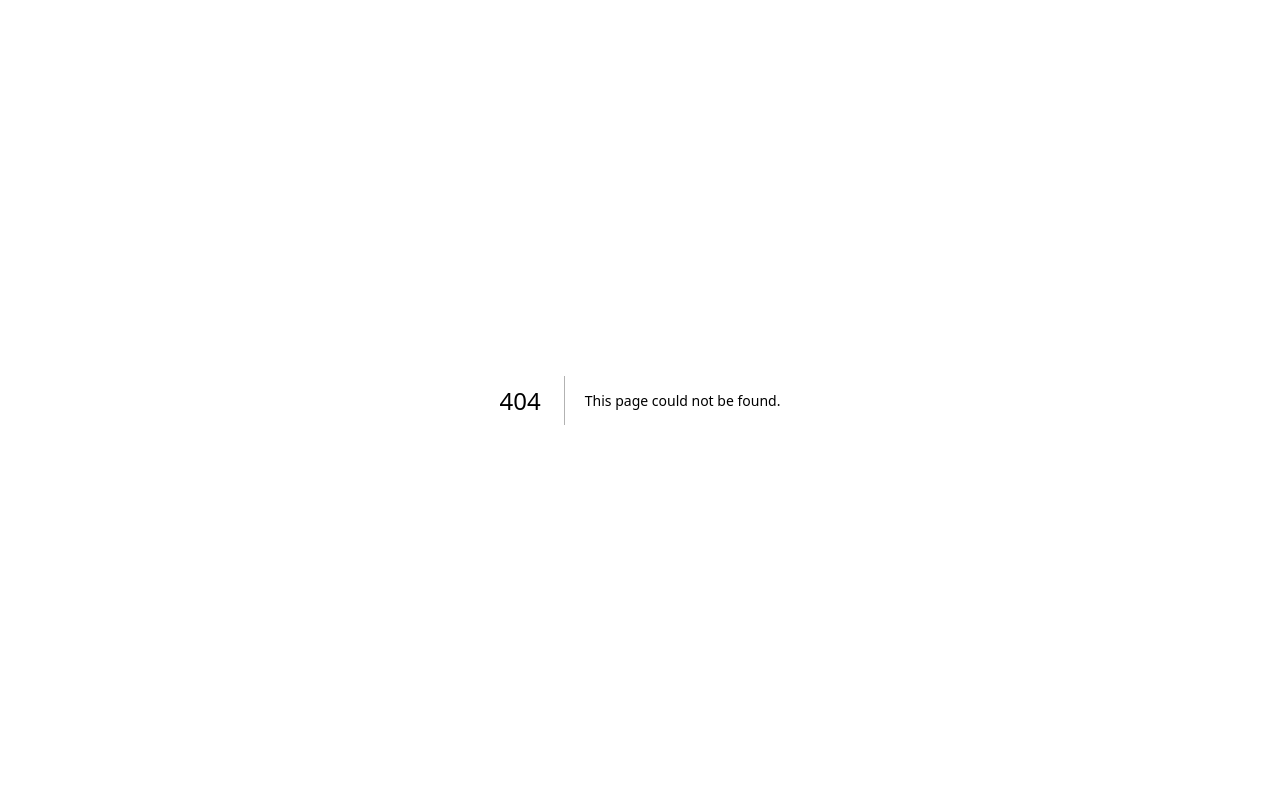
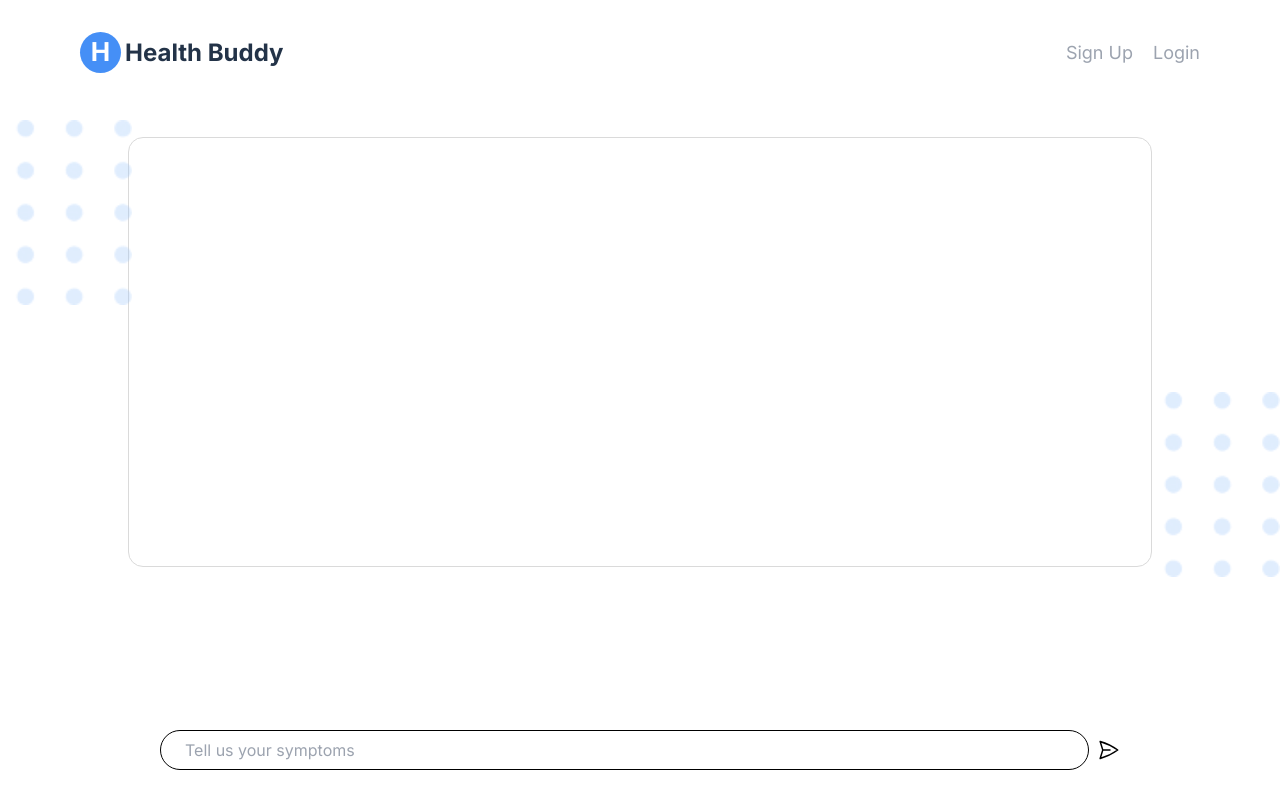
Before and after one commit to arghyajitdas22/health-app-project, a Next.js app: page /aicheckup in a window 1280 px wide. Before the commit this address had no page. Built offline with nearby package versions, Linux system fonts and the light colour scheme; no server answers.

Commit message:
ai checkbot ui completed

```diff
--- /dev/null
+++ b/app/aicheckup/components/chat section/ChatSec.tsx
@@ -0,0 +1,22 @@
+import * as React from "react";
+import SendIcon from "./SendIcon";
+
+interface IChatSecProps {}
+
+const ChatSec: React.FunctionComponent<IChatSecProps> = (props) => {
+  return (
+    <>
+      <div className="w-full max-w-[80%] mx-auto border border-[#dadada] min-h-[430px] max-h-[430px] rounded-[15px] overflow-y-auto mt-8"></div>
+      <div className="fixed bottom-[30px] px-40 flex items-center w-full gap-2">
+        <input
+          type="text"
+          className="border border-black focus:border-blue-500 focus:ring-blue-500 focus:outline-none rounded-[100px] min-h-[40px] h-auto w-full px-6"
+          placeholder="Tell us your symptoms"
+        />
+        <SendIcon />
+      </div>
+    </>
+  );
+};
+
+export default ChatSec;
--- /dev/null
+++ b/app/aicheckup/components/chat section/SendIcon.tsx
@@ -0,0 +1,24 @@
+import * as React from "react";
+
+interface ISendIconProps {}
+
+const SendIcon: React.FunctionComponent<ISendIconProps> = (props) => {
+  return (
+    <svg
+      xmlns="http://www.w3.org/2000/svg"
+      fill="none"
+      viewBox="0 0 24 24"
+      stroke-width="1.5"
+      stroke="currentColor"
+      className="w-6 h-6"
+    >
+      <path
+        stroke-linecap="round"
+        stroke-linejoin="round"
+        d="M6 12L3.269 3.126A59.768 59.768 0 0121.485 12 59.77 59.77 0 013.27 20.876L5.999 12zm0 0h7.5"
+      />
+    </svg>
+  );
+};
+
+export default SendIcon;
--- /dev/null
+++ b/app/aicheckup/page.tsx
@@ -0,0 +1,30 @@
+import getCurrentUser from "../actions/getCurrentUser";
+import Navbar from "../components/navbar/Navbar";
+import ChatSec from "./components/chat section/ChatSec";
+import dots from "../assets/dots.png";
+import Image from "next/image";
+
+export default async function AiCheckup() {
+  const currentUser = await getCurrentUser();
+
+  return (
+    <div className="relative pb-10">
+      <Navbar page="aicheckup" currentUser={currentUser} />
+      <ChatSec />
+      <Image
+        src={dots}
+        alt="dots"
+        width={132}
+        height={115}
+        className="absolute top-[120px] left-0"
+      />
+      <Image
+        src={dots}
+        alt="dots"
+        width={132}
+        height={115}
+        className="absolute bottom-[30px] right-0"
+      />
+    </div>
+  );
+}
--- a/app/components/hero section/Hero.tsx
+++ b/app/components/hero section/Hero.tsx
@@ -1,10 +1,28 @@
+"use client";
 import Image from "next/image";
 import * as React from "react";
 import heroPic from "../../assets/hero-pic.png";
+import { SafeUser } from "@/app/types";
+import useRegisterModal from "@/app/hooks/useRegisterModal";
+import { useRouter } from "next/navigation";
 
-interface IHeroProps {}
+interface IHeroProps {
+  currentUser: SafeUser | null;
+}
 
-const Hero: React.FunctionComponent<IHeroProps> = (props) => {
+const Hero: React.FunctionComponent<IHeroProps> = ({ currentUser }) => {
+  const registerModal = useRegisterModal();
+  const router = useRouter();
+
+  const handleClick = () => {
+    if (!currentUser) {
+      registerModal.onOpen();
+      return;
+    }
+
+    router.push("/aicheckup");
+  };
+
   return (
     <section className="flex pl-[11.88rem]">
       <div className="flex flex-col w-full max-w-[28.8125rem] pt-[100px] gap-y-8">
@@ -19,7 +37,10 @@ const Hero: React.FunctionComponent<IHeroProps> = (props) => {
           can treat those.
         </h2>
         {/* button */}
-        <button className="w-[12.5rem] h-[3.5rem] bg-[#458ff6] rounded-[3.4375rem] text-center text-[#fff] text-[1.125rem] font-semibold">
+        <button
+          onClick={handleClick}
+          className="w-[12.5rem] h-[3.5rem] bg-[#458ff6] rounded-[3.4375rem] text-center text-[#fff] text-[1.125rem] font-semibold"
+        >
           Consult Today
         </button>
       </div>
--- a/app/components/navbar/Navbar.tsx
+++ b/app/components/navbar/Navbar.tsx
@@ -47,6 +47,13 @@ const Navbar: React.FunctionComponent<INavbarProps> = ({
                 title="Book an ambulance"
               />
             </Link>
+            {/* AI Checkup */}
+            <Link href={"/aicheckup"}>
+              <NavBtn
+                onPage={page === "aicheckup" ? true : false}
+                title="AI Checkbot"
+              />
+            </Link>
             {/* Logout */}
             <div className="m-0 p-0 cursor-pointer" onClick={() => signOut()}>
               <NavBtn onPage={false} title="Sign Out" />
--- a/app/page.tsx
+++ b/app/page.tsx
@@ -8,7 +8,7 @@ export default async function Home() {
   const currentUser = await getCurrentUser();
 
   return (
-    <main className="relative pb-10">
+    <div className="relative pb-10">
       <Navbar page="home" currentUser={currentUser} />
       <Image
         src={dots}
@@ -17,7 +17,7 @@ export default async function Home() {
         height={115}
         className="absolute top-[10rem] left-0"
       />
-      <Hero />
-    </main>
+      <Hero currentUser={currentUser} />
+    </div>
   );
 }
```
